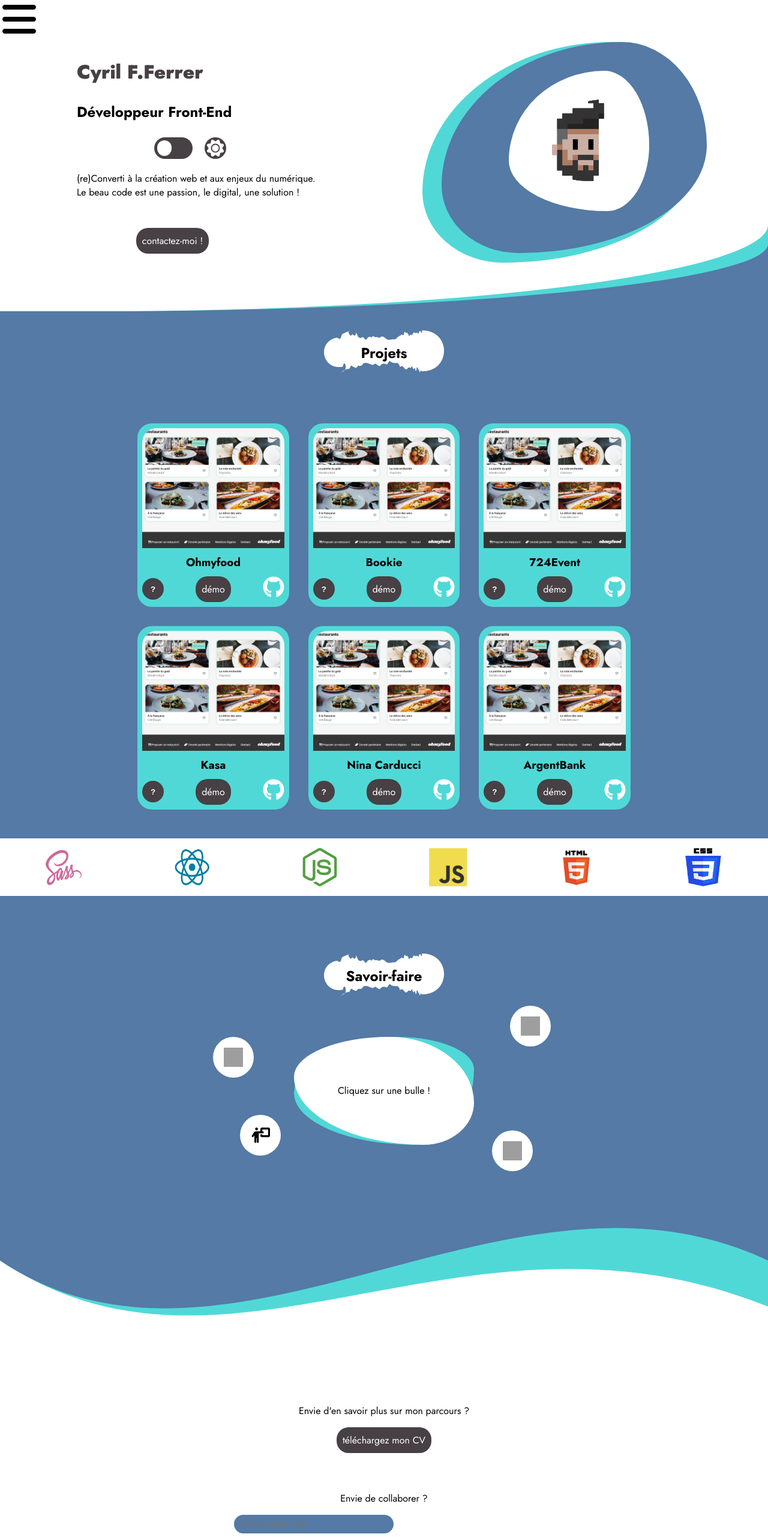
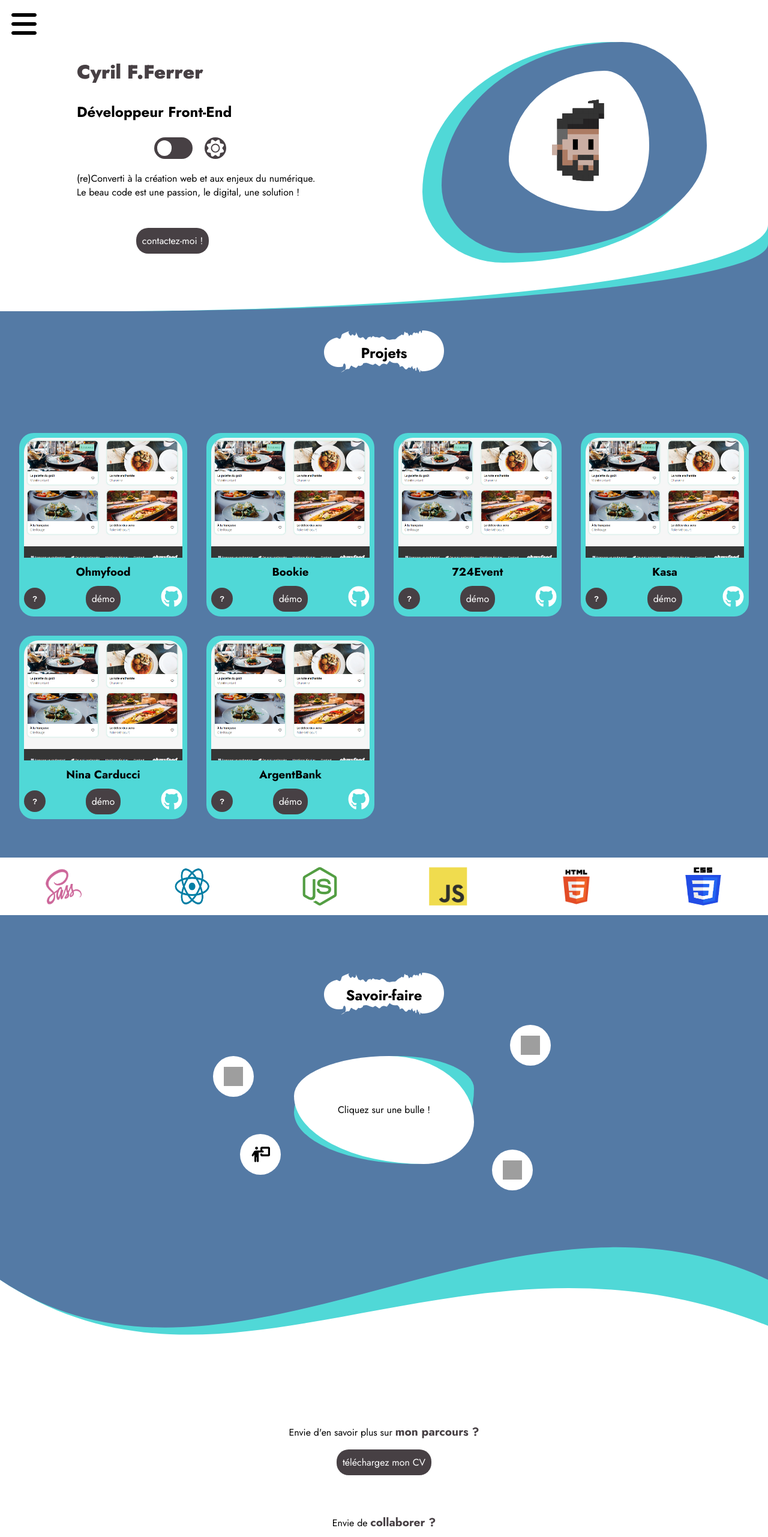
Before and after one commit to Jouvain/OC_P12, a React (Vite) app: page / in a window 1280 px wide. Shown: the top 2563 px of the page at 60% size. Built offline with nearby package versions, Linux system fonts and the light colour scheme; grey boxes are pictures that could not be loaded.

Commit message:
correction maquette

```diff
--- a/src/Components/Card/Card.css
+++ b/src/Components/Card/Card.css
@@ -5,6 +5,7 @@
     border-radius: 1.5rem;
     padding: 0.5rem;
     text-align: center;
+    max-width: 400px;
 }
 .card__picture {
     height: 200px;
--- a/src/Components/Carrousel/Carrousel.css
+++ b/src/Components/Carrousel/Carrousel.css
@@ -2,7 +2,7 @@
     display: flex;
     flex-direction: row;
     background-color: white;
-    padding: 1rem;
+    padding: 1rem 0;
     margin: 2rem;
     width: 100%;
     justify-content: space-around;
--- a/src/Components/Form/Form.css
+++ b/src/Components/Form/Form.css
@@ -25,6 +25,9 @@
     padding: 0.5rem;
     border: none;
 }
+.form__mail::placeholder, .form__name::placeholder, .form__text::placeholder {
+    color: white;
+}
 .form__button {
     background-color: var(--contrast);
     border: none;
--- a/src/Components/Gallery/Gallery.css
+++ b/src/Components/Gallery/Gallery.css
@@ -1,6 +1,7 @@
 .gallery {
     display: grid;
-    grid-template-columns: 1fr 1fr 1fr;
+    grid-template-columns: 1fr 1fr 1fr 1fr;
     gap: 2rem;
-    padding: 1rem;
+    padding: 2rem;
+    justify-items:stretch
 }
--- a/src/Components/Header/Header.css
+++ b/src/Components/Header/Header.css
@@ -1,4 +1,8 @@
+.header {
+    padding: 1rem 0 0 1rem ;
+}
+
 .menu {
-    height: 64px;
-    width: 64px;
+    height: 48px;
+    width: 48px;
 }
--- a/src/Components/Header/Header.jsx
+++ b/src/Components/Header/Header.jsx
@@ -13,11 +13,11 @@ export default function Header() {
     }
 
     return(
-        <div>
+        <header className="header">
         <Modal openModal={modal} closeModal={()=>setModal(false)} >
             <Navbar />
         </Modal>
         <img src={menu} alt="trois barres horizontales" onClick={opening} className="menu"/>
-        </div>
+        </header>
     )
 }
--- a/src/Homepage/Homepage.css
+++ b/src/Homepage/Homepage.css
@@ -99,9 +99,12 @@
     display: flex;
     flex-direction: column;
     justify-content: center;
-    align-items: center;
+    align-items:center;
     padding: 2rem 0;
     position: relative;
+}
+.homepage__gallery {
+    width: 100%;
 }
 #skills {
     background-color: var(--main-color);
--- a/src/Homepage/Homepage.jsx
+++ b/src/Homepage/Homepage.jsx
@@ -7,6 +7,7 @@ import Carrousel from "../Components/Carrousel/Carrousel"
 import Skills from "../Components/Skills/Skills"
 import Form from "../Components/Form/Form"
 import wave from "../assets/wave.svg"
+import cv from "../utils/CV.pdf"
 
 
 /** import assets **/
@@ -58,7 +59,10 @@ export default function Homepage() {
                 <div className="titleSplash" >
                     <h2 > Projets </h2>
                 </div>
-                <Gallery />
+                <div className="homepage__gallery">
+                    <Gallery />
+                </div>
+
                 <Carrousel />
             </section>
 
@@ -78,10 +82,10 @@ export default function Homepage() {
             </section>
 
             <section id="contact">
-                <p> Envie d'en savoir plus sur mon parcours ? </p>
-                <Button label="téléchargez mon CV" />
+                <p> Envie d'en savoir plus sur <strong> mon parcours ? </strong>  </p>
+                <a href="./src/utils/CV.pdf" download="CV"> <Button label="téléchargez mon CV" /> </a>
                 <div className="form__container">
-                    <p> Envie de collaborer ? </p>
+                    <p> Envie de <strong> collaborer ? </strong>  </p>
                     <Form />
                 </div>
 
--- a/src/index.css
+++ b/src/index.css
@@ -16,4 +16,19 @@
     margin: 0;
     padding: 0;
     font-family: var(--main-font);
- }
+}
+
+strong {
+    font-weight: bold;
+    color: var(--contrast);
+    font-size: 1.2rem;
+    position: relative;
+    padding: 20px 0 8px;
+}
+strong::before {
+    content: "";
+    position: absolute;
+    left: 7%;
+    bottom: 16px;
+    background-color: var(--dark-color);
+}
```
Also changed, not shown: 1 other file (tests, documents, lock files or other folders).
